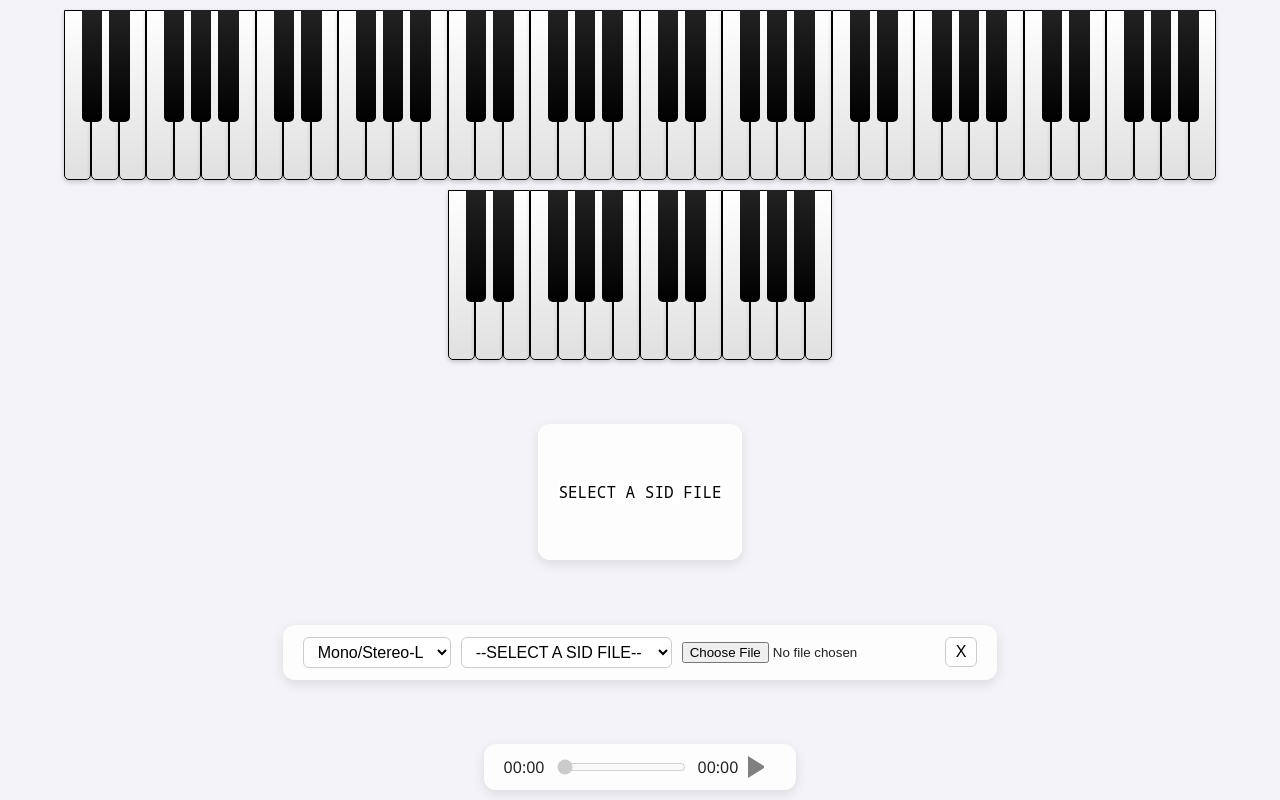
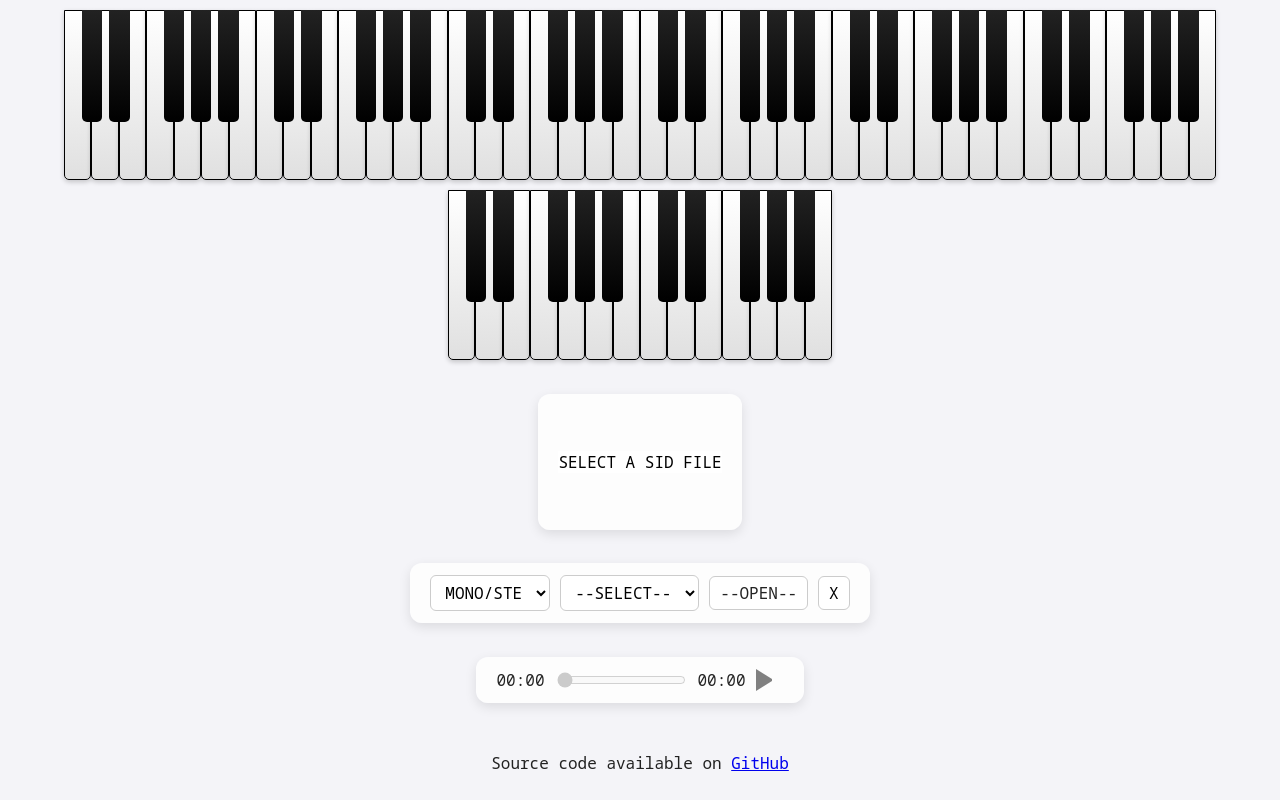
Before and after one commit to stevi84/sid-player, a website built with webpack: page src/SidPlayer.html in a window 1280 px wide. Built offline with nearby package versions, Linux system fonts and the light colour scheme.

Commit message:
link to source code, styling

```diff
--- a/src/SidPlayer.css
+++ b/src/SidPlayer.css
@@ -121,6 +121,9 @@ body {
   padding: 12px 20px;
   box-shadow: 0 4px 12px rgba(0, 0, 0, 0.1);
 }
+#channelSelect {
+  max-width: 120px;
+}
 #leftFileSelect,
 #rightFileSelect,
 #channelSelect {
@@ -131,9 +134,23 @@ body {
   font-size: 1em;
 }
 #rightFileSelect,
-#rightOpenFile,
+#rightOpenFileLabel,
 #rightClear {
   display: none;
+}
+input[type="file"] {
+  display: none;
+}
+.customOpenFile {
+  padding: 5px 10px;
+  border-radius: 6px;
+  border: 1px solid #ccc;
+  background: white;
+  font-size: 1em;
+  cursor: pointer;
+  max-width: 200px;
+  overflow: hidden;
+  text-overflow: ellipsis;
 }
 .clearButton {
   padding: 5px 10px;
--- a/src/SidPlayer.html
+++ b/src/SidPlayer.html
@@ -194,12 +194,12 @@
         <p id="line4"></p>
       </div>
       <div class="control">
-        <select id="channelSelect" autocomplete="off">
-          <option value="left">Mono/Stereo-L</option>
-          <option value="right">Stereo-R</option>
+        <select id="channelSelect" class="monospace" autocomplete="off">
+          <option value="left">MONO/STEREO-L</option>
+          <option value="right">STEREO-R</option>
         </select>
-        <select id="leftFileSelect" autocomplete="off">
-          <option value="">--SELECT A SID FILE--</option>
+        <select id="leftFileSelect" class="monospace" autocomplete="off">
+          <option value="">--SELECT--</option>
           <option value="ACCORDIAN">ACCORDIAN</option>
           <option value="ALBUMLEAF">ALBUMLEAF</option>
           <option value="AXELF-L">AXELF-L</option>
@@ -233,17 +233,19 @@
           <option value="YOY">YOY</option>
           <option value="ZORRO">ZORRO</option>
         </select>
+        <label id="leftOpenFileLabel" for="leftOpenFile" class="customOpenFile monospace">--OPEN--</label>
         <input id="leftOpenFile" type="file" accept=".prg,.mus" autocomplete="off" />
-        <button id="leftClear" class="clearButton">X</button>
-        <select id="rightFileSelect" autocomplete="off">
-          <option value="">--SELECT A SID FILE--</option>
+        <button id="leftClear" class="clearButton monospace">X</button>
+        <select id="rightFileSelect" class="monospace" autocomplete="off">
+          <option value="">--SELECT--</option>
           <option value="AXELF-R">AXELF-R</option>
         </select>
+        <label id="rightOpenFileLabel" for="rightOpenFile" class="customOpenFile monospace">--OPEN--</label>
         <input id="rightOpenFile" type="file" accept=".prg,.mus" autocomplete="off" />
-        <button id="rightClear" class="clearButton">X</button>
+        <button id="rightClear" class="clearButton monospace">X</button>
       </div>
       <div class="control">
-        <span id="current">00:00</span>
+        <span id="current" class="monospace">00:00</span>
         <input
           type="range"
           min="0"
@@ -255,8 +257,11 @@
           disabled="true"
           autocomplete="off"
         />
-        <span id="duration">00:00</span>
+        <span id="duration" class="monospace">00:00</span>
         <button id="playPause" class="playPauseButton" disabled="true" autocomplete="off"></button>
+      </div>
+      <div class="source monospace">
+        <p>Source code available on <a href="https://github.com/stevi84/sid-player" target="_blank">GitHub</a></p>
       </div>
     </div>
     <script defer src="sidplayer.bundle.js"></script>
--- a/src/SidPlayer.ts
+++ b/src/SidPlayer.ts
@@ -8,9 +8,11 @@ const textLines: HTMLParagraphElement[] = [];
 for (let i = 0; i < 5; i++) textLines[i] = document.getElementById(`line${i}`) as HTMLParagraphElement;
 const channelSelect = document.getElementById('channelSelect') as HTMLSelectElement;
 const leftFileSelect = document.getElementById('leftFileSelect') as HTMLSelectElement;
+const leftOpenFileLabel = document.getElementById('leftOpenFileLabel') as HTMLLabelElement;
 const leftOpenFileInput = document.getElementById('leftOpenFile') as HTMLInputElement;
 const leftClearButton = document.getElementById('leftClear') as HTMLButtonElement;
 const rightFileSelect = document.getElementById('rightFileSelect') as HTMLSelectElement;
+const rightOpenFileLabel = document.getElementById('rightOpenFileLabel') as HTMLLabelElement;
 const rightOpenFileInput = document.getElementById('rightOpenFile') as HTMLInputElement;
 const rightClearButton = document.getElementById('rightClear') as HTMLButtonElement;
 const playPauseButton = document.getElementById('playPause') as HTMLButtonElement;
@@ -117,6 +119,8 @@ const getColoredText = (text: string, color: string, reverse: boolean) => {
   span.innerText = text;
   return span;
 };
+
+const getFilenameFromString = (path: string): string => path.replace(/^.*[\\/]/, '');
 
 const updateUiKeyboard = () => {
   for (let i = 0; i < 6; i++) {
@@ -275,12 +279,14 @@ const updateUiText = () => {
 const updateUiFileSelects = () => {
   leftFileSelect.style.display = state.selectedChannel === 'right' ? 'none' : 'revert';
   leftFileSelect.value = state.fileSelectValueLeft;
-  leftOpenFileInput.style.display = state.selectedChannel === 'right' ? 'none' : 'revert';
+  leftOpenFileLabel.style.display = state.selectedChannel === 'right' ? 'none' : 'revert';
+  leftOpenFileLabel.textContent = state.openFileValueLeft ? getFilenameFromString(state.openFileValueLeft) : '--OPEN--';
   !state.openFileValueLeft && (leftOpenFileInput.value = state.openFileValueLeft);
   leftClearButton.style.display = state.selectedChannel === 'right' ? 'none' : 'revert';
   rightFileSelect.style.display = state.selectedChannel === 'right' ? 'revert' : 'none';
   rightFileSelect.value = state.fileSelectValueRight;
-  rightOpenFileInput.style.display = state.selectedChannel === 'right' ? 'revert' : 'none';
+  rightOpenFileLabel.style.display = state.selectedChannel === 'right' ? 'revert' : 'none';
+  rightOpenFileLabel.textContent = state.openFileValueRight ? getFilenameFromString(state.openFileValueRight) : '--OPEN--';
   !state.openFileValueRight && (rightOpenFileInput.value = state.openFileValueRight);
   rightClearButton.style.display = state.selectedChannel === 'right' ? 'revert' : 'none';
 };
@@ -401,8 +407,10 @@ rightFileSelect.onchange = async (e: Event) => {
 };
 leftClearButton.onclick = () => {
   clear('left');
+  clear('right');
 };
 rightClearButton.onclick = () => {
+  clear('left');
   clear('right');
   connectMono();
 };
```
